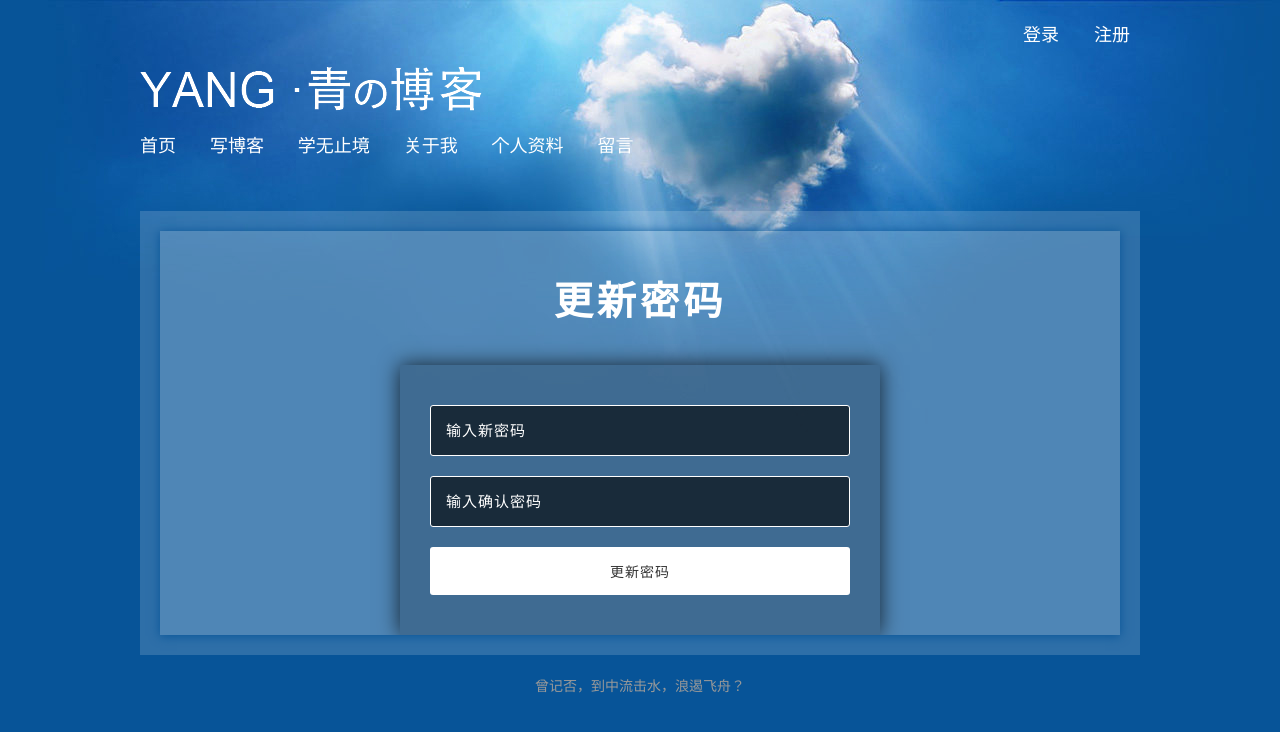
After one commit to DongCing/Blog, a Django app: page /user/update_pwd in a window 1280 px wide. The commit adds this page. Shown: the top 732 px of the page. Run offline with Django 3.2, Linux system fonts and the light colour scheme.

Commit message:
邮件发送,更新验证码

```diff
--- a/templates/user/codelogin.html
+++ b/templates/user/codelogin.html
@@ -12,6 +12,7 @@
           rel="stylesheet">
 {% endblock %}
 
+{# 验证码登录 #}
 {% block content %}
     <div class="main">
         <div class="main-w3l">
--- /dev/null
+++ b/templates/user/update_pwd.html
@@ -0,0 +1,36 @@
+{% extends 'base.html' %}
+{% load static %}
+
+{% block title %}
+    更新密码
+{% endblock %}
+
+{% block mycss %}
+    <link href="{% static  'css/register.css' %}" rel="stylesheet" type="text/css" media="all"/>
+    <link href="//fonts.googleapis.com/css?family=Montserrat:100,100i,200,200i,300,300i,400,400i,500,500i,600,600i,700,700i,800,800i,900,900i&amp;subset=latin-ext,vietnamese"
+          rel="stylesheet">
+{% endblock %}
+
+{% block content %}
+    <div class="main">
+        <div class="main-w3l">
+            <h1 class="logo-w3">更新密码</h1>
+
+            <div class="w3layouts-main">
+
+                <p>{{ msg }} {{ errors }}</p>
+
+                <form action="{% url 'user:update_pwd' %}" method="post">
+                    {% csrf_token %}
+{#                    一个隐藏的表单域,用于获取session中user id对应的随机数唯一标识码#}
+                    <input type="hidden" value="{{ c }}" name="code">
+                    <input placeholder="输入新密码" name="password" type="password" required="">
+                    <input placeholder="输入确认密码" name="repassword" type="password" required="">
+                    <input type="submit" value="更新密码">
+                </form>
+
+            </div>
+
+        </div>
+    </div>
+{% endblock %}
--- a/user/urls.py
+++ b/user/urls.py
@@ -13,8 +13,9 @@ urlpatterns = [
     path('send_code', views.send_code, name='send_code'),
 
     path('forget_pwd', views.forget_password, name='forget_pwd'),
-    path('valide_code', views.valide_code, name='valide_code'),
-    # path('update_pwd', update_pwd, name='update_pwd'),
+    path('validate_code', views.validate_code, name='validate_code'),
+    path('update_pwd', views.update_pwd, name='update_pwd'),
+
     # path('center', user_center, name='center'),  # 本地存储
     # path('center1', user_center1, name='center1'),  # 云存储
     # path('test', test, name='test'),
--- a/user/views.py
+++ b/user/views.py
@@ -144,34 +144,43 @@ def forget_password(request):
             return HttpResponse("邮件发送成功！赶快去邮箱更改密码！<a href='/'>返回首页>>> </a>")
 
 
-# 更新密码
-# def update_pwd(request):
-#     if request.method == 'GET':
-#         c = request.GET.get('c')
-#         return render(request, 'user/update_pwd.html', context={'c': c})
-#     else:
-#         code = request.POST.get('code')
-#         uid = request.session.get(code)
-#         user = UserProfile.objects.get(pk=uid)
-#         # 获取密码
-#         pwd = request.POST.get('password')
-#         repwd = request.POST.get('repassword')
-#         if pwd == repwd and user:
-#             pwd = make_password(pwd)
-#             user.password = pwd
-#             user.save()
-#             return render(request, 'user/update_pwd.html', context={'msg': '用户密码更新成功！'})
-#         else:
-#             return render(request, 'user/update_pwd.html', context={'msg': '更新失败！'})
-#
-#
-# # 定义一个路由验证验证码
-def valide_code(request):
+# 更新密码,对应找回密码邮件里的url
+def update_pwd(request):
+    if request.method == 'GET':
+        # 点击邮箱中的重置密码链接,获取链接中的 c 参数,即user id对应的随机数
+        c = request.GET.get('c')
+        # 做为隐藏表单域传递到HTML中
+        return render(request, 'user/update_pwd.html', context={'c': c})
+    else:
+        # 根据提交的表单信息,获取  name = code 的表单信息,即user id对应的随机数
+        code = request.POST.get('code')
+        # 根据该随机数,即session中的key,获取session中的user id
+        uid = request.session.get(code)
+        # 获取用户对象
+        user = UserProfile.objects.get(pk=uid)
+        # 获取密表单中的两个输入密码
+        pwd = request.POST.get('password')
+        repwd = request.POST.get('repassword')
+        if pwd == repwd and user:
+            # 将输入的密码加密
+            pwd = make_password(pwd)
+            # 保存新密码
+            user.password = pwd
+            user.save()
+            return render(request, 'user/update_pwd.html', context={'msg': '用户密码更新成功！'})
+        else:
+            return render(request, 'user/update_pwd.html', context={'msg': '更新失败！'})
+
+
+# 定义一个路由验证验证码
+def validate_code(request):
+    # 判断请求是否是ajax
     if request.is_ajax():
         key = request.GET.get('key')
         code = request.GET.get('code')
 
         captche = CaptchaStore.objects.filter(hashkey=key).first()
+        # response是验证码数据库captcha_captstore中的小写验证码
         if captche.response == code.lower():
             # 正确
             data = {'status': 1}
```
Also changed, not shown: blog/settings.py (+13 -0 lines), templates/user/forget_pwd.html (+10 -5 lines), user/utils.py (+6 -4 lines).
